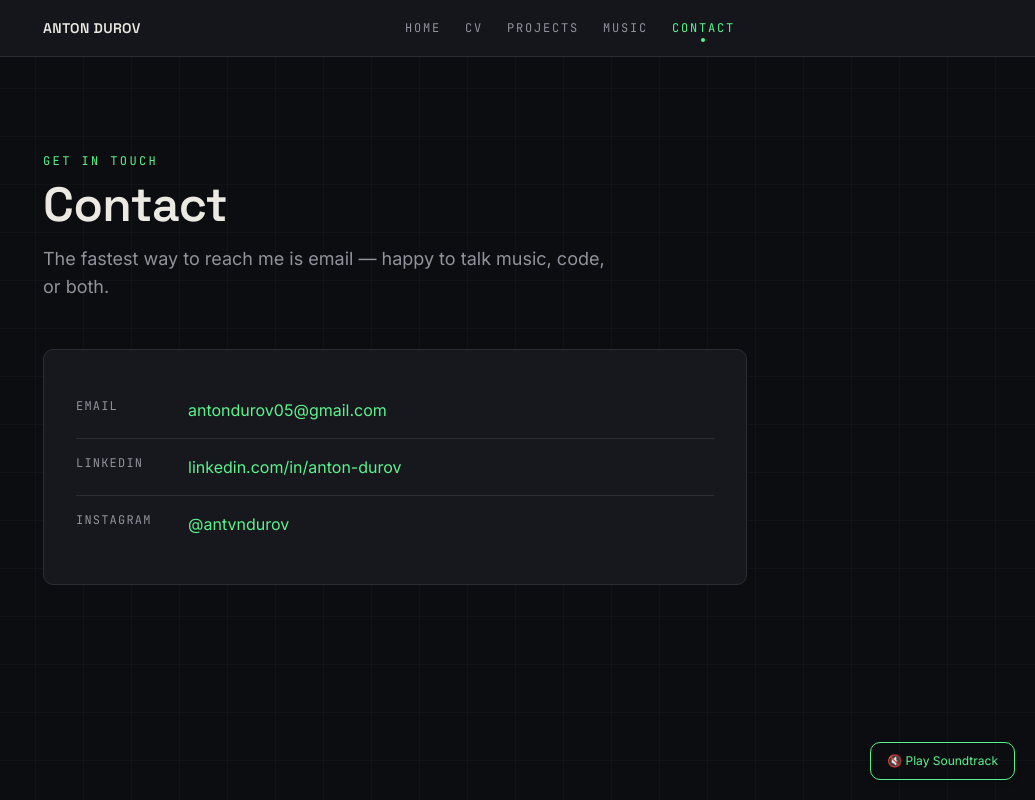
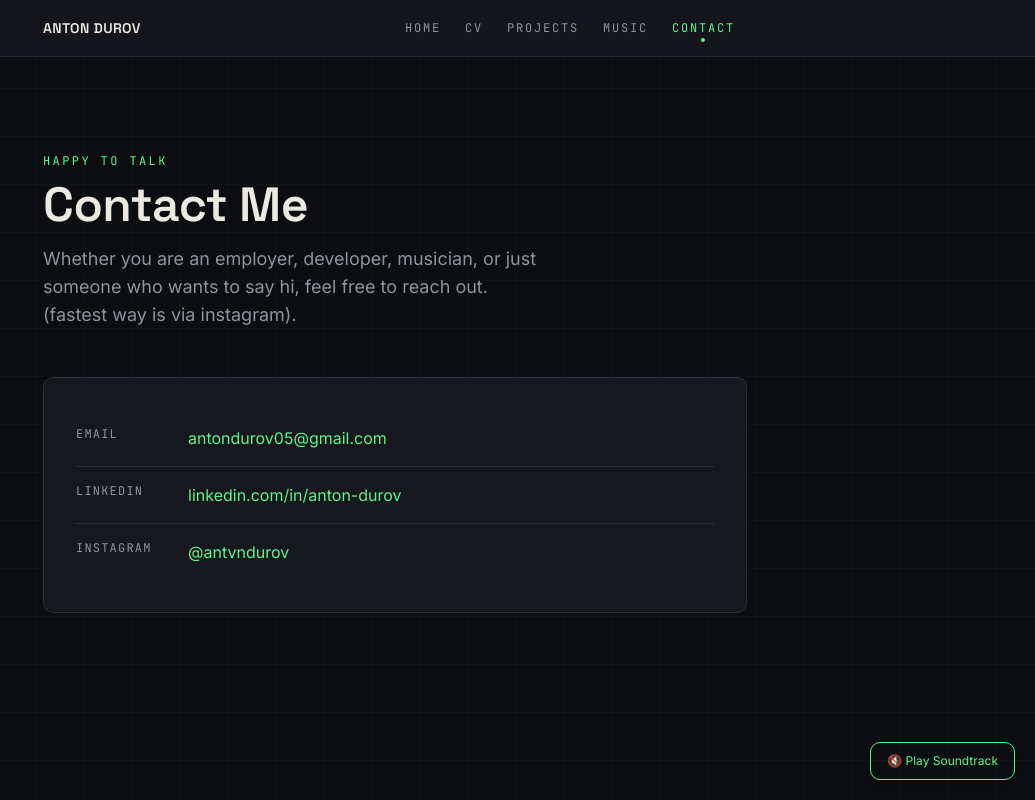
Before and after one commit to antondurov/portfolio-website, a React (Vite) app in the folder src/frontend/: page /contact in a window 1280 px wide. Shown: the whole page, without its empty margins (245-1280 px from the left). Built offline with nearby package versions, Linux system fonts and the light colour scheme.

Commit message:
Edit contactn me page

```diff
--- a/src/frontend/components/layout/Page.tsx
+++ b/src/frontend/components/layout/Page.tsx
@@ -3,7 +3,7 @@ import Eyebrow from "@/components/ui/Eyebrow";
 interface PageProps {
   eyebrow?: string;
   title: string;
-  intro?: string;
+  intro?: string | React.ReactNode;
   children?: React.ReactNode;
   align?: "left" | "center";
 }
--- a/src/frontend/components/ui/KeyValueRow.tsx
+++ b/src/frontend/components/ui/KeyValueRow.tsx
@@ -11,7 +11,7 @@ interface KeyValueRowProps {
 function KeyValueRow({ label, children }: KeyValueRowProps) {
   return (
     <div className="flex flex-col gap-1 border-b border-line py-3 last:border-none sm:flex-row sm:gap-6 sm:py-4">
-      <span className="w-full shrink-0 font-mono text-xs tracking-[0.1em] text-text-muted uppercase sm:w-22">
+      <span className="w-full shrink-0 font-mono text-xs tracking-widest text-text-muted uppercase sm:w-22">
         {label}
       </span>
       <span className="text-text">{children}</span>
--- a/src/frontend/components/ui/Panel.tsx
+++ b/src/frontend/components/ui/Panel.tsx
@@ -12,7 +12,7 @@ interface PanelProps {
 function Panel({ children, label, className = "" }: PanelProps) {
   return (
     <div
-      className={`relative rounded-[var(--radius)] border border-line bg-panel ${className}`}
+      className={`relative rounded-(--radius) border border-line bg-panel ${className}`}
     >
       {label && (
         <div className="absolute -top-3 left-4 bg-bg px-2 font-mono text-[0.65rem] tracking-[0.15em] text-text-muted uppercase">
--- a/src/frontend/i18n.ts
+++ b/src/frontend/i18n.ts
@@ -9,7 +9,7 @@ const resources = {
             "home": "Home",
             "about": "Me",
             "projects": "Projects",
-            "contact": "Contact",
+            "contact": "Contact Me",
             "cv": "CV",
             "more": "More",
             "not-found": "Page not found :(",
--- a/src/frontend/pages/Contact.tsx
+++ b/src/frontend/pages/Contact.tsx
@@ -8,9 +8,16 @@ function Contact() {
 
   return (
     <Page
-      eyebrow="Get in touch"
+      eyebrow="Happy to talk"
       title={t("contact")}
-      intro="The fastest way to reach me is email — happy to talk music, code, or both."
+      intro={
+      <>
+      Whether you are an employer,
+      developer, musician, or just someone who wants to say hi,
+      feel free to reach out. <br/>
+      (fastest way is via instagram).
+      </>
+      }
     >
       <Panel>
         <KeyValueRow label="Email">
--- a/src/frontend/pages/Home.tsx
+++ b/src/frontend/pages/Home.tsx
@@ -22,13 +22,13 @@ function Home() {
       <div className="mt-8 flex flex-wrap gap-3">
         <Link
           to="/projects"
-          className="rounded-[var(--radius-sm)] border border-accent px-4 py-2 font-mono text-xs tracking-[0.1em] text-accent uppercase transition-colors hover:bg-accent hover:text-bg"
+          className="rounded-sm) border border-accent px-4 py-2 font-mono text-xs tracking-widest text-accent uppercase transition-colors hover:bg-accent hover:text-bg"
         >
           See the code
         </Link>
         <Link
           to="/music"
-          className="rounded-[var(--radius-sm)] border border-line-strong px-4 py-2 font-mono text-xs tracking-[0.1em] text-text-muted uppercase transition-colors hover:border-text-muted hover:text-text"
+          className="rounded-sm border border-line-strong px-4 py-2 font-mono text-xs tracking-widest text-text-muted uppercase transition-colors hover:border-text-muted hover:text-text"
         >
           Hear the music
         </Link>
--- a/src/frontend/pages/Music.tsx
+++ b/src/frontend/pages/Music.tsx
@@ -34,7 +34,7 @@ function SongList({ title, songs }: { title: string; songs: Song[] }) {
           <li key={index}>
             <span className="font-medium">{song.title}</span>
             <iframe
-              className="mt-2 w-full rounded-[var(--radius-sm)]"
+              className="mt-2 w-full rounded-sm"
               width="100%"
               height="150"
               src={song.soundcloudUrl}
@@ -74,7 +74,7 @@ function AboutPanel({ about }: { about: About }) {
 
 function ComingSoon() {
   return (
-    <div className="flex flex-col items-center justify-center space-y-4 rounded-[var(--radius-sm)] border border-line-strong bg-bg p-6 text-center">
+    <div className="flex flex-col items-center justify-center space-y-4 rounded-sm border border-line-strong bg-bg p-6 text-center">
       <h3 className="font-display text-lg font-semibold">Coming Soon</h3>
       <p className="text-text-muted">
         <RotatingText />
```
